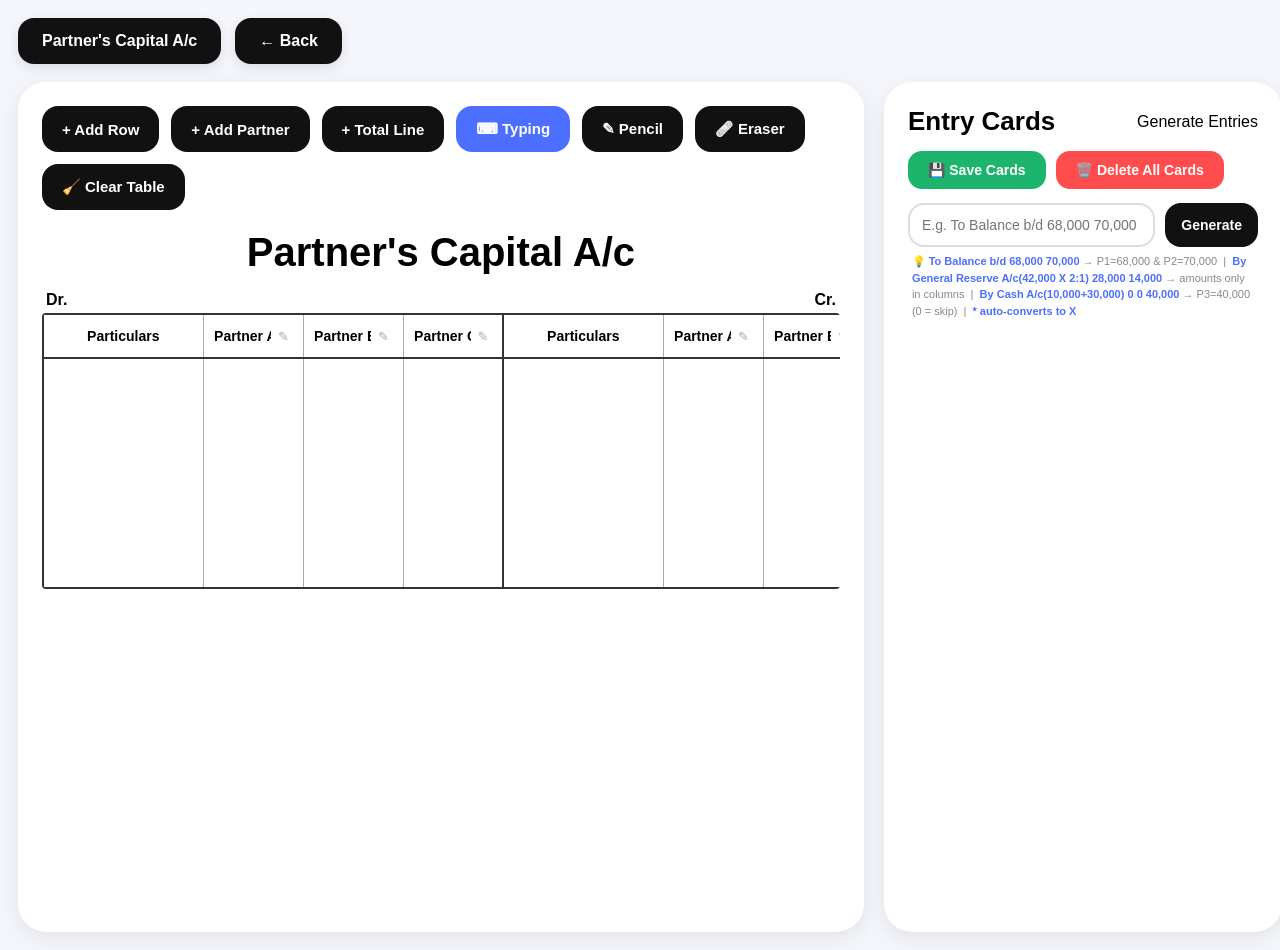
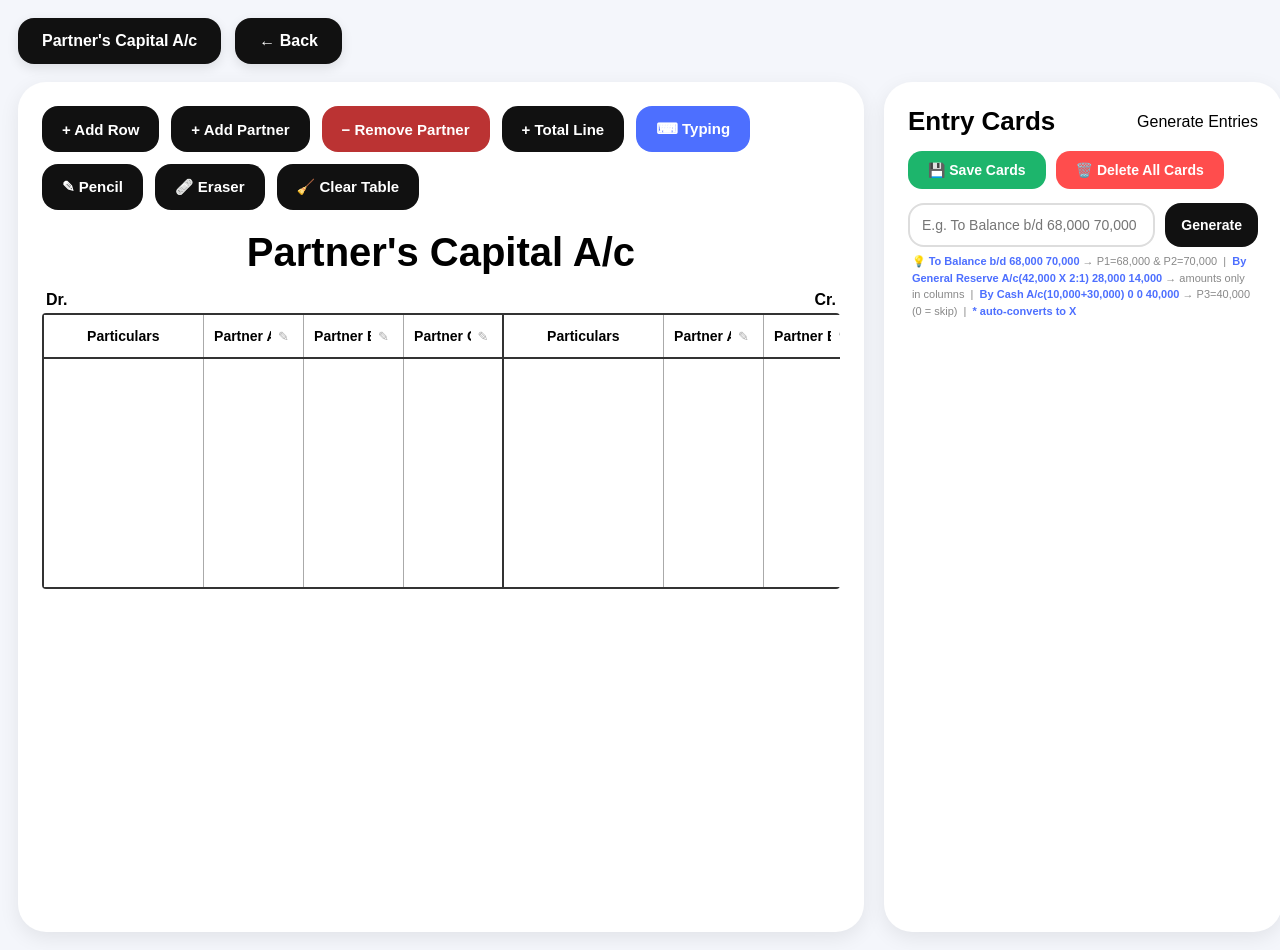
Before and after one commit to Nimisha-hub/2ND-PUC-ACCOUNTANCY, a plain HTML site: page partners capital.html in a window 1280 px wide. Drawn offline with Linux system fonts and the light colour scheme.

Commit message:
Add files via upload
hi

```diff
--- a/partners capital.html
+++ b/partners capital.html
@@ -15,6 +15,8 @@ body{ background:#f4f6fb; padding:18px; min-height:100vh; overflow-x:hidden; }
 .top-buttons button{ background:#111; color:white; border:none; padding:14px 20px; border-radius:16px; font-size:15px; cursor:pointer; transition:0.25s; font-weight:600; }
 .top-buttons button:hover{ transform:translateY(-3px); background:#333; }
 .tool-active{ background:#4d6fff !important; }
+.remove-partner-btn{ background:#b33 !important; }
+.remove-partner-btn:hover{ background:#911 !important; }
 .title{ text-align:center; font-size:40px; font-weight:700; margin-bottom:14px; }
 .dr-cr-bar{ display:flex; justify-content:space-between; padding:2px 4px 4px 4px; }
 .dr-label, .cr-label{ font-size:16px; font-weight:700; }
@@ -97,6 +99,7 @@ body{ background:#f4f6fb; padding:18px; min-height:100vh; overflow-x:hidden; }
     <div class="top-buttons">
       <button onclick="addRow()">+ Add Row</button>
       <button onclick="addPartner()">+ Add Partner</button>
+      <button class="remove-partner-btn" onclick="removePartner()">&#8722; Remove Partner</button>
       <button onclick="addTotalRow()">+ Total Line</button>
       <button id="typingBtn" onclick="setTool('typing')">&#9000; Typing</button>
       <button id="pencilBtn" onclick="setTool('pencil')">&#9998; Pencil</button>
@@ -518,6 +521,74 @@ function addPartner(){
   setupDropZones(); setupResize(); resizeCanvas(); saveTable();
 }
 
+/* ── REMOVE PARTNER ──
+   Lets the user reduce the number of partner columns (e.g. down to just 2).
+   Rebuilds the header + every row (including total rows), dropping the
+   removed partner's DR-side and CR-side amount cells while keeping the
+   rest of the data intact. */
+function removePartner(){
+  if(partners.length<=1){
+    alert('At least one partner must remain.');
+    return;
+  }
+
+  var listStr = partners.map(function(p,i){ return (i+1)+'. '+p; }).join('\n');
+  var input = prompt('Which partner do you want to remove?\nEnter the number or exact name:\n\n'+listStr);
+  if(input===null) return;
+  input = input.trim();
+  if(!input) return;
+
+  var pIdx = -1;
+  if(/^\d+$/.test(input)){
+    pIdx = parseInt(input,10) - 1;
+  } else {
+    pIdx = partners.findIndex(function(p){ return p.toLowerCase()===input.toLowerCase(); });
+  }
+
+  if(pIdx < 0 || pIdx >= partners.length){
+    alert('Partner not found. Please enter a valid number or exact name.');
+    return;
+  }
+
+  var removedName = partners[pIdx];
+  if(!confirm('Remove partner "'+removedName+'"? All amounts entered for this partner will be deleted.')) return;
+
+  var n = partners.length; // count BEFORE removal
+
+  // Column layout per row: [0]=DR particulars, [1..n]=DR amounts,
+  // [n+1]=CR particulars, [n+2..2n+1]=CR amounts
+  var drAmtIdx = 1 + pIdx;
+  var crAmtIdx = (n + 2) + pIdx;
+
+  var rows=[];
+  document.querySelectorAll('#tableBody tr').forEach(function(tr){
+    var cells=[];
+    tr.querySelectorAll('textarea').forEach(function(ta){ cells.push(ta.value); });
+    // remove the higher index first so the lower index stays valid
+    if(crAmtIdx > drAmtIdx){
+      cells.splice(crAmtIdx,1);
+      cells.splice(drAmtIdx,1);
+    } else {
+      cells.splice(drAmtIdx,1);
+      cells.splice(crAmtIdx,1);
+    }
+    rows.push({cells:cells, heights:[], isTotal:tr.classList.contains('total-row')});
+  });
+
+  partners.splice(pIdx,1);
+
+  buildHeader();
+  var tbody=document.getElementById('tableBody');
+  tbody.innerHTML='';
+  rows.forEach(function(rd){
+    if(rd.isTotal) addTotalBodyRow(tbody,rd);
+    else addBodyRow(tbody,rd);
+  });
+
+  setupDropZones(); setupResize(); resizeCanvas(); saveTable();
+  showToast('Partner "'+removedName+'" removed!');
+}
+
 function confirmClearTable(){
   if(!confirm('Clear the table? Cards will NOT be deleted.')) return;
   document.querySelectorAll('.cap-table textarea').forEach(function(t){ t.value=''; });
```
